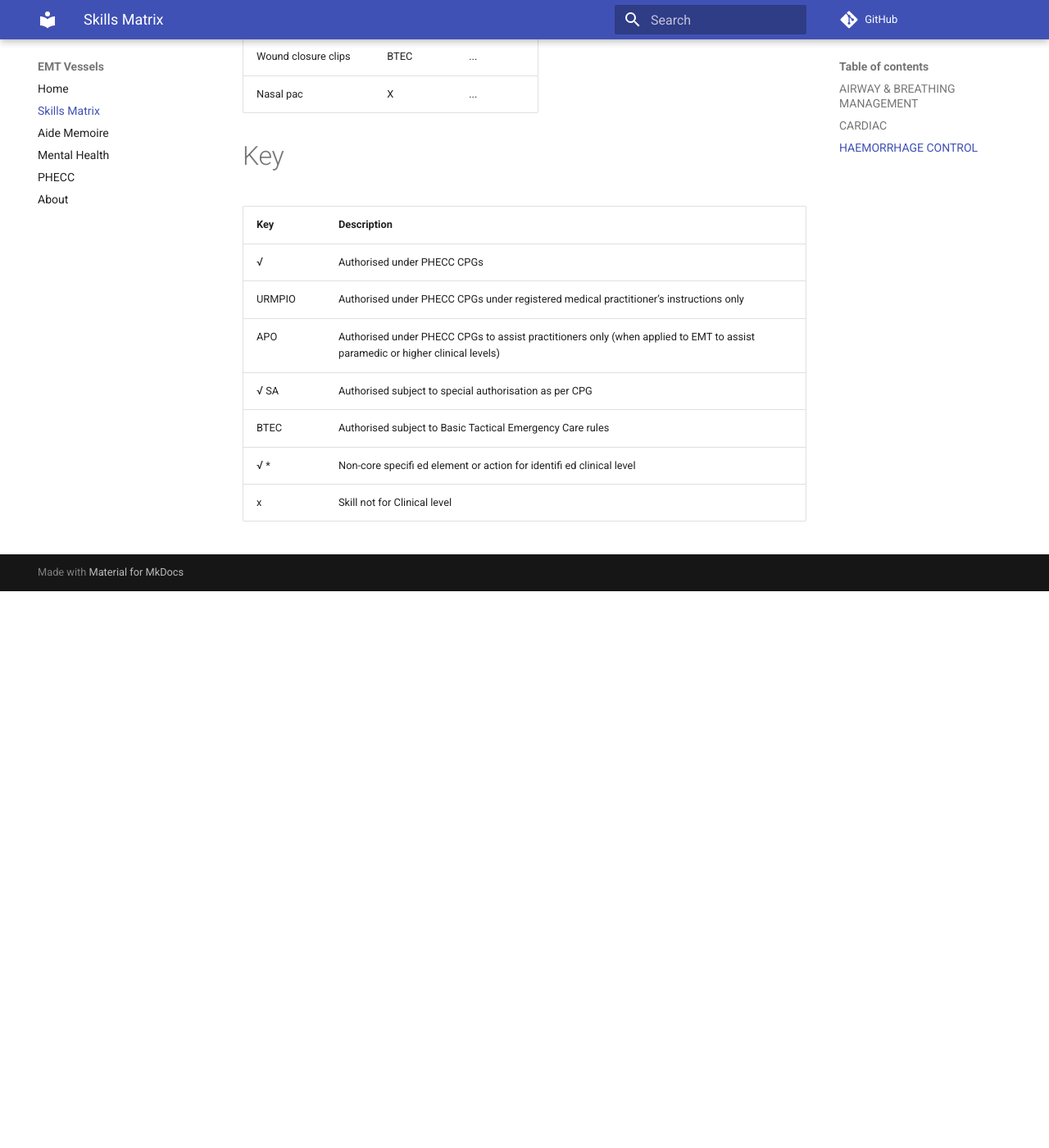
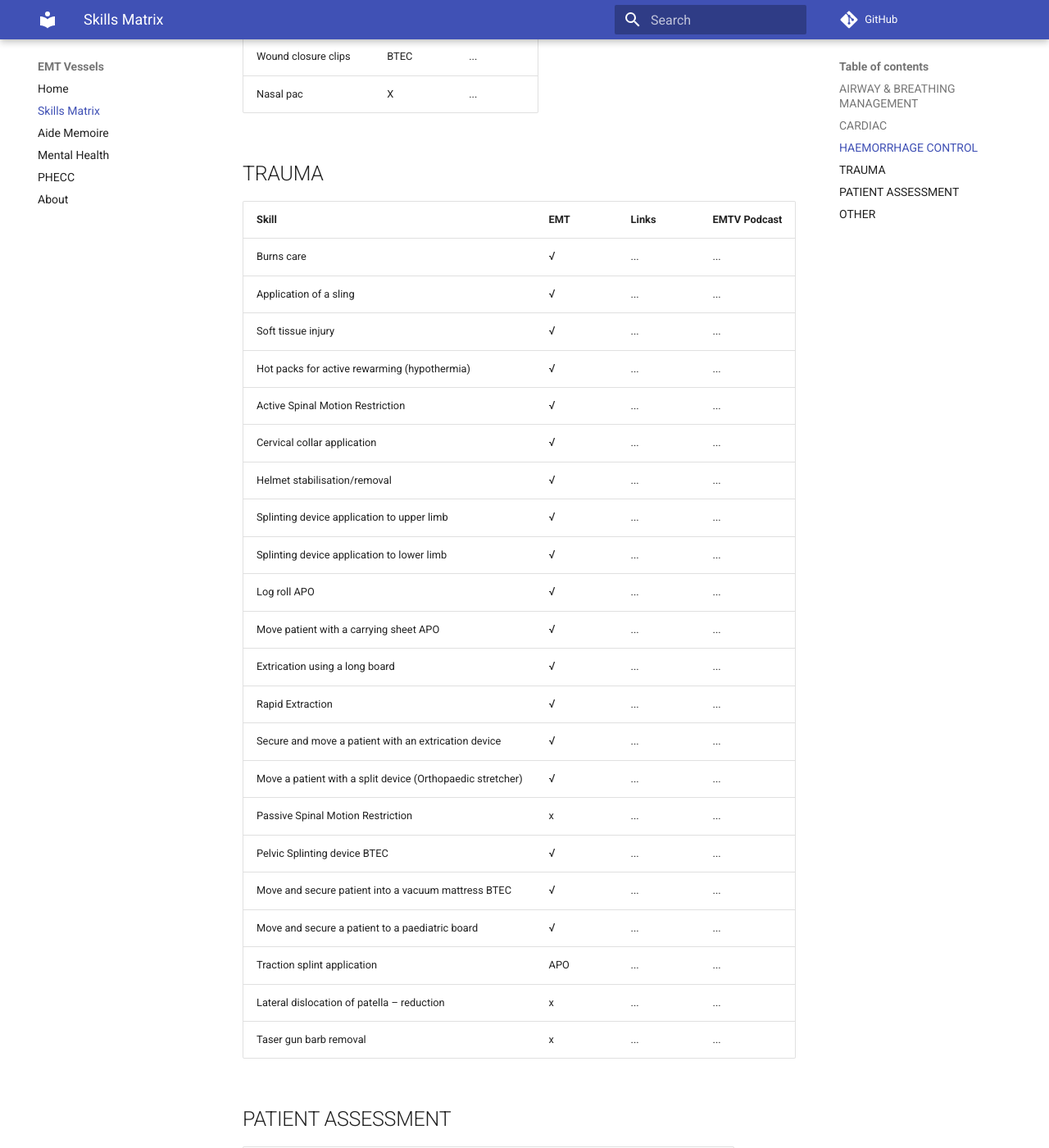
Before and after one commit to markmcsherry/EMT-Vessels, an MkDocs documentation site: the page built from docs/skills_matrix.md, in a window 1280 px wide and 1400 px high, scrolled down 2462 px. Shown: the whole window at 82% size. Built offline with MkDocs 1.6.1 and Material for MkDocs 9.7.7, drawn with Linux system fonts in a browser that asks for light colours; comment, search, counter and statistics services are not loaded; before the commit the page ends 3183 px from its top, so only the background shows below that; some of the changed text lies outside the part shown.

Commit message:
Content and new page

```diff
--- a/docs/skills_matrix.md
+++ b/docs/skills_matrix.md
@@ -1,5 +1,5 @@
 # EMT Skills Matrix
-Based off [2021 CPG's](https://phecc.sharepoint.com/sites/ClinicalPractice/Committees/Forms/AllItems.aspx?id=%2Fsites%2FClinicalPractice%2FCommittees%2FMAC%2FCPGs%2F2021%20%2D%20Publication%2FApproved%20CPGs%20FINAL%20for%20WEB%2FPHECC%20CPG%202023%20%2D%20EMT%2DBTEC%20v1%20FINAL%20RC%2026072023%2Epdf&parent=%2Fsites%2FClinicalPractice%2FCommittees%2FMAC%2FCPGs%2F2021%20%2D%20Publication%2FApproved%20CPGs%20FINAL%20for%20WEB&p=true&ga=1)
+Based off [2021 CPG's](https://www.phecit.ie/PHECC/Clinical_Resources/Clinical_Practice_Guidelines__CPGs_/2021_edition_CPGs.aspx)
 
 Always Check sources and local/provider poilcies - for informationl purposes only!!
 
@@ -48,6 +48,7 @@ Manual defibrillation | x | ... | ...
 Right sided ECG in ACS | x | ... | ...
 Posterior ECG in ACS | x | ... | ...
 
+
 ## HAEMORRHAGE CONTROL
 Skill | EMT | Links
 ----- | ----- | -----
@@ -60,6 +61,93 @@ Wound closure clips | BTEC | ...
 Nasal pac | X | ...
 
 
+## TRAUMA
+Skill | EMT | Links | EMTV Podcast
+----- | ----- | ----- | -----
+Burns care  | √ | ... | ...
+Application of a sling  | √ | ... | ...
+Soft tissue injury  | √ | ... | ...
+Hot packs for active rewarming (hypothermia)  | √ | ... | ...
+Active Spinal Motion Restriction  | √ | ... | ...
+Cervical collar application  | √ | ... | ...
+Helmet stabilisation/removal  | √ | ... | ...
+Splinting device application to upper limb  | √ | ... | ...
+Splinting device application to lower limb  | √ | ... | ...
+Log roll APO  | √ | ... | ...
+Move patient with a carrying sheet APO  | √ | ... | ...
+Extrication using a long board  | √ | ... | ...
+Rapid Extraction  | √ | ... | ...
+Secure and move a patient with an extrication device  | √ | ... | ...
+Move a patient with a split device (Orthopaedic stretcher)  | √ | ... | ...
+Passive Spinal Motion Restriction  | x | ... | ...
+Pelvic Splinting device BTEC  | √ | ... | ...
+Move and secure patient into a vacuum mattress BTEC  | √ | ... | ...
+Move and secure a patient to a paediatric board  | √ | ... | ...
+Traction splint application  | APO | ... | ...
+Lateral dislocation of patella – reduction  | x | ... | ...
+Taser gun barb removal | x | ... | ...
+
+
+## PATIENT ASSESSMENT
+Skill | EMT | Links | EMTV Podcast
+----- | ----- | ----- | -----
+Assess responsiveness | √ | ... | ...
+Check breathing | √ | ... | ...
+FAST assessment | √ | ... | ...
+Capillary refill | √ | ... | ...
+AVPU | √ | ... | ...
+Pulse check | √ | ... | ...
+Breathing / pulse rate √ SA | √ | ... | ...
+Primary survey | √ | ... | ...
+SAMPLE history | √ | ... | ...
+Secondary survey | √ | ... | ...
+CSM assessment | √ | ... | ...
+Rule of Nines | √ | ... | ...
+Assess pupils | √ | ... | ...
+Blood pressure | √ | ... | ...
+Pulse oximetry | √ | ... | ...
+Capacity evaluation | √ | ... | ...
+Chest auscultation | √ | ... | ...
+Glucometry | √ | ... | ...
+Ketone measurement* | √ | ... | ...
+Paediatric Assessment Triangle | √ | ... | ...
+Pain assessment | √ | ... | ...
+Patient Clinical Status | √ | ... | ...
+Temperature | √ | ... | ...
+Triage sieve | √ | ... | ...
+Trauma Triage Tool | √ | ... | ...
+Capnography | x | ... | ...
+Glasgow Coma Scale (GCS) | x | ... | ...
+Peak expiratory flow | x | ... | ...
+Pre-hospital Early Warning Score | x | ... | ...
+Treat and referral | x | ... | ...
+Triage sort | x | ... | ...
+Richmond Agitation-Sedation Scale (RASS)* | x | ... | ...
+
+
+## OTHER
+Skill | EMT | Links | EMTV Podcast
+----- | ----- | ----- | -----
+Use of Red Card  | √ | ... | ...
+Assist normal delivery of a baby APO  | √ | ... | ...
+De-escalation and breakaway skills  | √ | ... | ...
+ASHICE radio report  | √ | ... | ...
+IMIST-AMBO handover  | √ | ... | ...
+Uterine massage  | √ | ... | ...
+Broselow tape  | x | ... | ...
+Malpresentations in labour | x | ... | ...
+Non-conveyance | x | ... | ...
+Shoulder Dystocia management | x | ... | ...
+Umbilical cord complications | x | ... | ...
+Verifi cation of Death | x | ... | ...
+Intraosseous cannulation | x | ... | ...
+Intravenous cannulation | x | ... | ...
+Nasogastric tube insertion* | x | ... | ...
+Procedural Sedation* | x | ... | ...
+Urinary catheterisation* | x | ... | ...
+
+
+
 # Key
 Key | Description
 ----- | -----
```
Also changed, not shown: docs/medication_matrix.md (added, +32 -0 lines).
